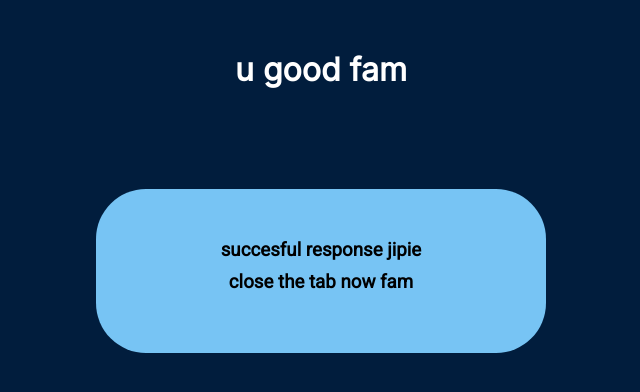
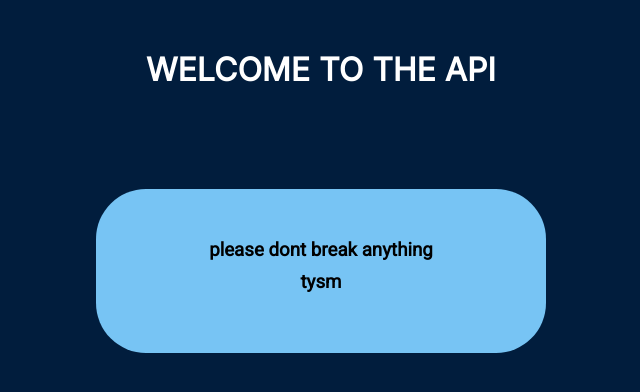
Before and after one commit to IAmDaanE/mix-and-mouse, a Flask app: page /html in a window 1280 px wide. Shown: the top 392 px of the page, without its empty margins (319-959 px from the left). Run offline with Flask 3, Linux system fonts and the light colour scheme; some libraries are stand-ins or nearby versions.

Commit message:
html changes

```diff
--- a/leaderboard_api/templates/testing.html
+++ b/leaderboard_api/templates/testing.html
@@ -43,10 +43,10 @@
     </style>
 </head>
 <body>
-    <h1>u good fam</h1>
+    <h1>WELCOME TO THE API</h1>
     <div class="mainbox">
-        <h3>succesful response jipie</h3>
-        <h3>close the tab now fam</h3>
+        <h3>please dont break anything</h3>
+        <h3>tysm</h3>
     </div>
 </body>
 </html>
```
